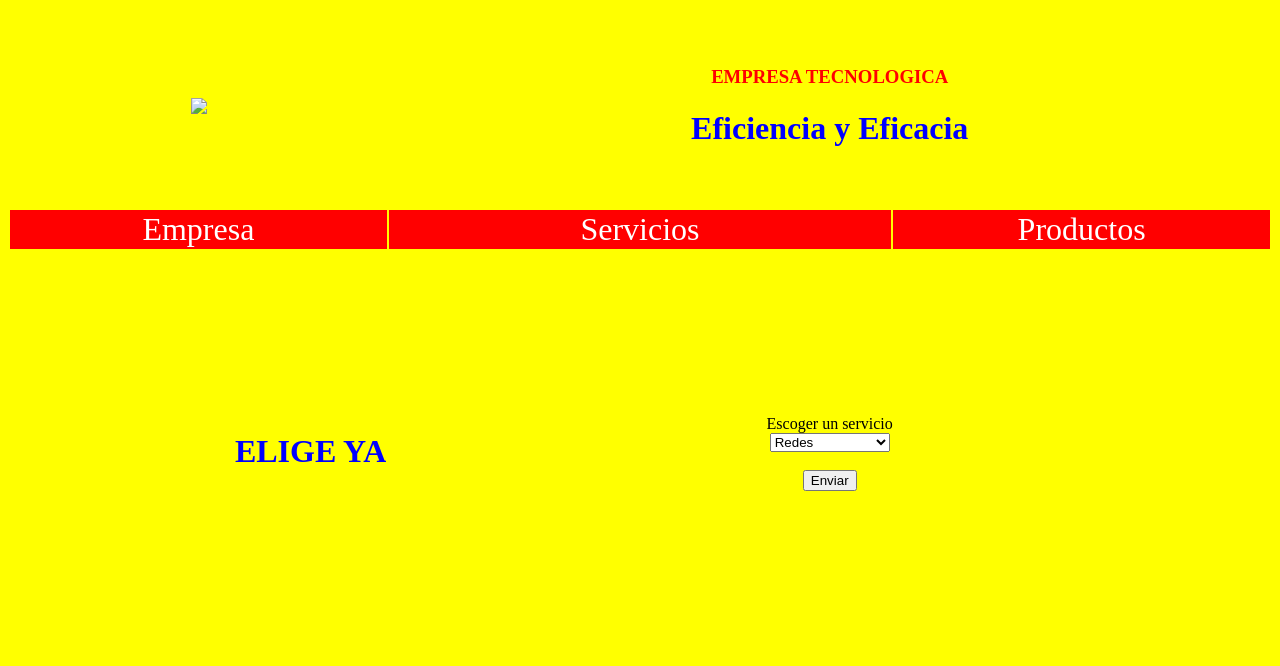
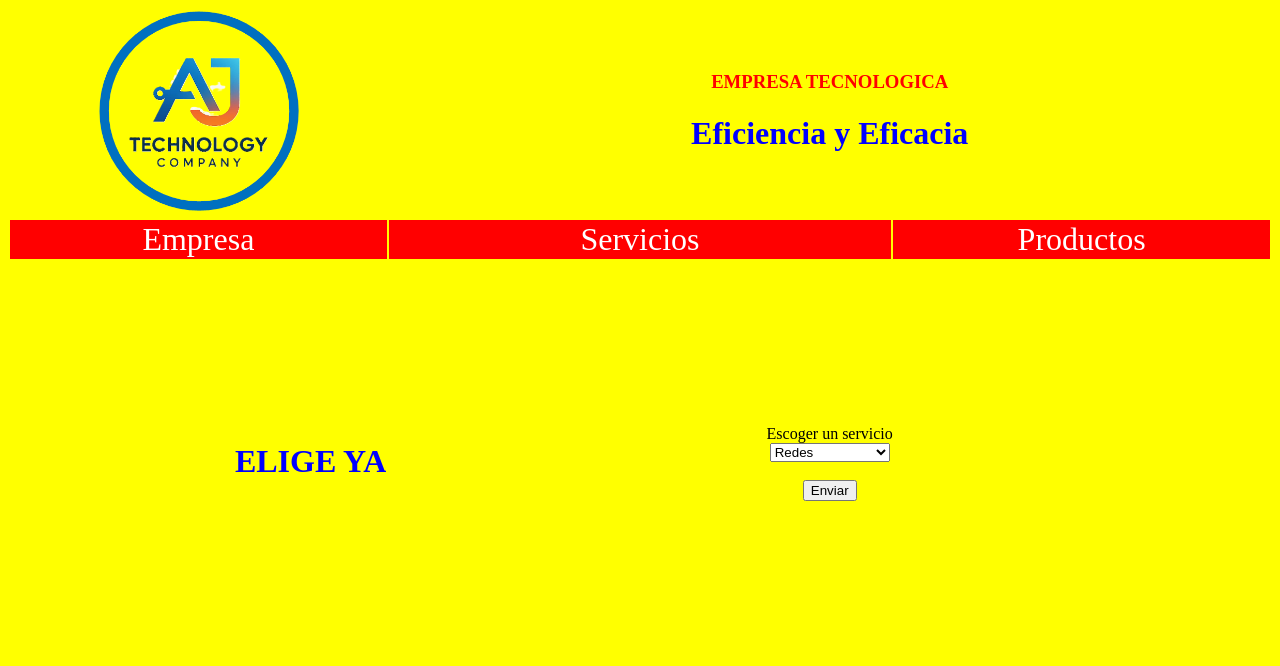
Before and after one commit to Aletk9597/SA02, a plain HTML site: page index.html in a window 1280 px wide. Drawn offline with Linux system fonts and the light colour scheme.

Commit message:
Add files via upload

```diff
--- a/index.html
+++ b/index.html
@@ -12,7 +12,7 @@
     <table width="100%" height="200">
         <tr>
             <td width="30%">
-                <center><img src="../SA-02/imagenes/logo.png" width="200px"></center>
+                <center><img src="imagenes/logo.png" width="200px"></center>
             </td>
             <td>
                 <center>
```
